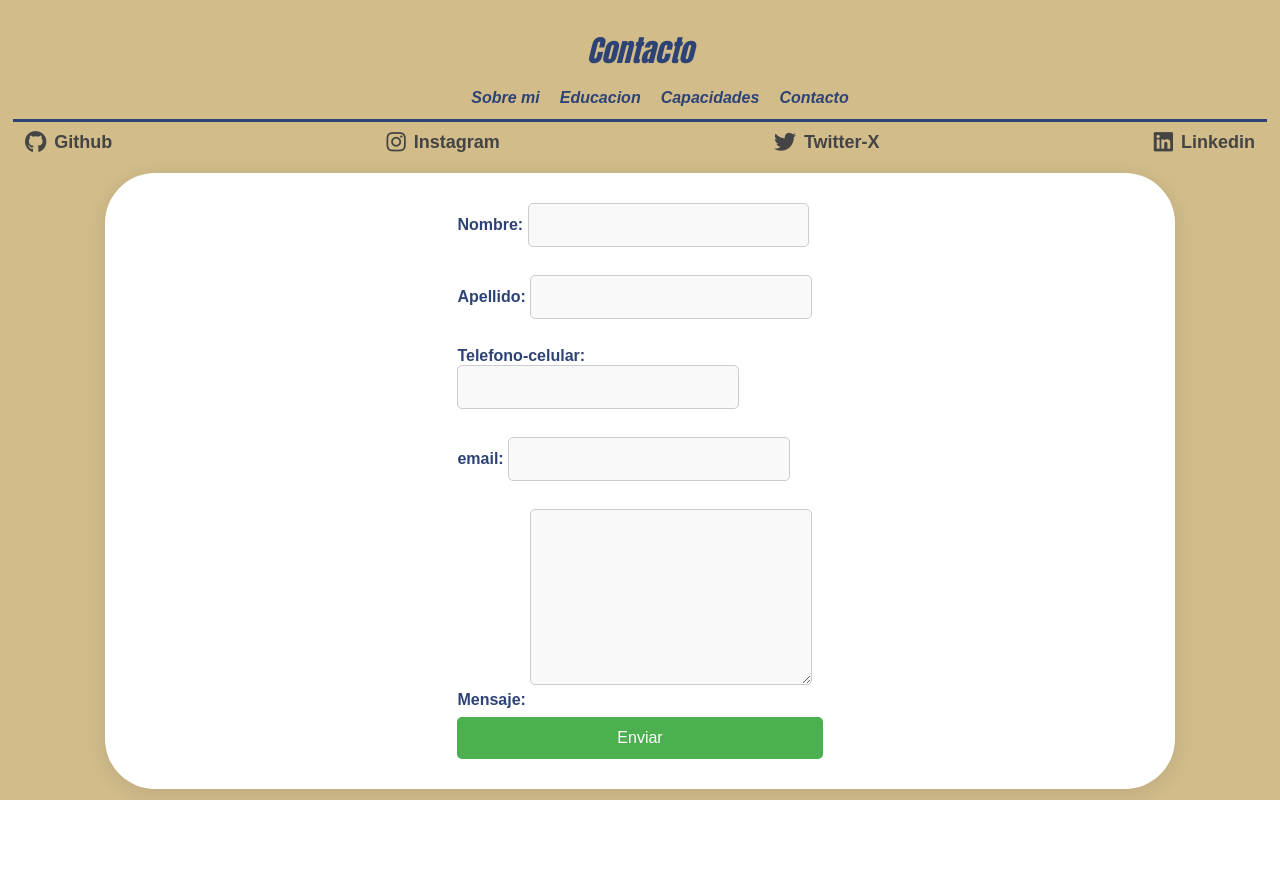
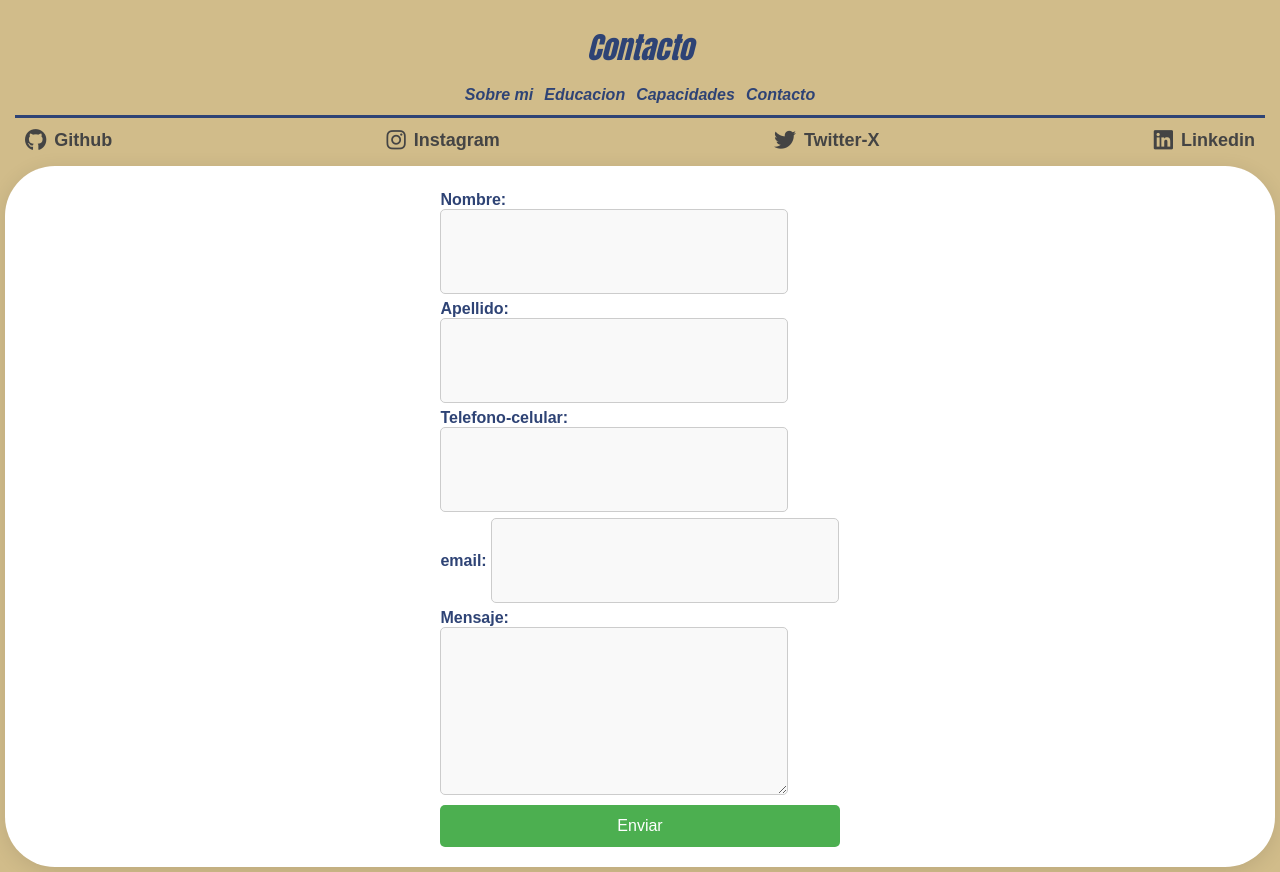
Before and after one commit to Agust18/curriculumVitae, a PHP site: page /contacto.html in a window 1280 px wide. Before the commit the page ends 800 px from the top, so only its background shows below. Run offline with PHP 8.4, Linux system fonts and the light colour scheme.

Commit message:
03/12/24

```diff
--- a/first curriculum project/contacto.html
+++ b/first curriculum project/contacto.html
@@ -71,7 +71,7 @@
             Mensaje:
             <textarea name="message"></textarea>
         </label>
-        <!-- your other form fields go here -->
+
         <button type="submit">Enviar</button>
     </form>
 </div>
--- a/first curriculum project/index.html
+++ b/first curriculum project/index.html
@@ -7,13 +7,11 @@
 
     <link rel="stylesheet" href="style/index.css">
 
-    <title>index</title>
+    <title>CurriculumVitae-Agustin Camera</title>
 
 </head>
 <body>
 <header>
-
-
     <h1>Curriculum Vitae</h1>
     <p class="nombre">Agustin Camera</p>
     <nav class="nav-links">
--- a/first curriculum project/style/index.css
+++ b/first curriculum project/style/index.css
@@ -12,8 +12,8 @@ body {
 }
 
 .nombre{
-    margin-bottom: 15px;
-    margin-top: 5px;
+    margin-bottom: 10px;
+    margin-top: 3px;
     font-size: 3rem; /* Tamaño destacado pero limpio */
     color: #2e4375; /* Color minimalista y profesional */
     font-style: oblique;
@@ -37,22 +37,23 @@ body {
 /* Estilos para el header */
 header {
     text-align: center; /* Centra los elementos del header */
-    padding: 10px;
+    padding: 5px;
     background-color:#d1bc8a;
     border-bottom: 3px solid #2e4375;
-    margin: 8px;
+    margin: 10px;
  }
 
 
 /* Título principal */
 header h1 {
-    margin-bottom: 1px;
+    margin-bottom: 5px;
     font-size: 3rem; /* Tamaño destacado pero limpio */
     font-family: Impact, Haettenschweiler, 'Arial Narrow Bold', sans-serif   ;
     color:#2e4375; /* Color minimalista y profesional */
     font-style: oblique;
     display: inline-block;
-    margin-top: 5px;}
+    margin-top: 5px;
+}
 
 /* Barra de navegación */
 .nav-links {
@@ -60,15 +61,17 @@ header h1 {
     justify-content: center; /* Centra la barra de navegación */
     gap: 20px; /* Espaciado igual entre ítems */
     list-style: none; /* Quitar viñetas */
-    /* padding: 0; */
-    margin: 1px;
+
+
 }
 
-.nav-links ul li:hover {
-    background-color:whitesmoke;
-    border-radius: solid 2 px;
-    width: 130px;
+.nav-links ul{
+    padding: 1px;
+    gap: 11px;
+    margin: 0px 2px 5px 2px;
+
 }
+
 
 
 
@@ -81,12 +84,14 @@ header h1 {
     transition: color 0.3s; /* Suaviza el cambio de color */
     font-family: 'Arial', sans-serif;
     font-style: oblique;
-    gap: 20px;
+
 }
 
 .nav-links a:hover {
     /* color: #4a90e2; Mismo color que el título al pasar el mouse */
-
+    cursor:pointer;
+    color: whitesmoke; /* Cambia a un azul */
+    transform:scale(1.1); /* Aumenta el tamaño */
 }
 
 .contenedor{
@@ -330,39 +335,41 @@ header h1 {
 /* Estilos del contenedor del formulario */
 .formu {
     background-color: #fff;
-    padding: 30px;
+    padding: 20px;
     border-radius: 50px;
     box-shadow: 0 4px 20px rgba(0, 0, 0, 0.1);
-    justify-items: center;
-    margin: 10px 100px 1px 100px;
+    justify-items:center;
+
+
+
 }
 
 /* Etiquetas del formulario */
 form label {
     display: block;
     font-size: 16px;
-    margin-bottom: 8px;
+    margin-bottom: 5px;
     font-weight: bold;
     color:#2e4375;
-
+    margin-top: 5px;
 }
 
 /* Entradas de texto y área de mensaje */
 form input,
 form textarea {
     width: 70%;
-    padding: 12px;
-    font-size: 16px;
+    padding: 33px;
+    font-size: 15px;
     border: 1px solid #ccc;
     border-radius: 5px;
-    margin-bottom: 20px;
+    margin-bottom: 1px;
     background-color: #f9f9f9;
 
 }
 
 /* Área de texto */
 form textarea {
-    height: 150px;
+    height: 100px;
     resize: vertical;
 }
 
@@ -377,6 +384,7 @@ form button {
     cursor: pointer;
     transition: background-color 0.3s ease;
     width: 100%;
+
 }
 
 form button:hover {
```
